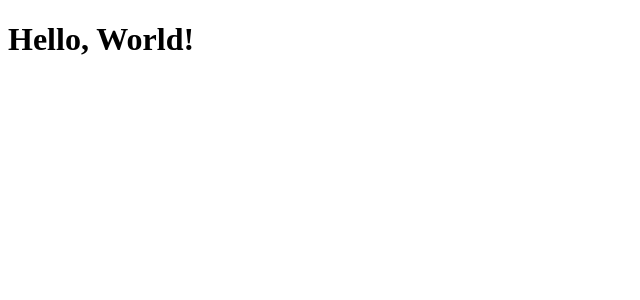
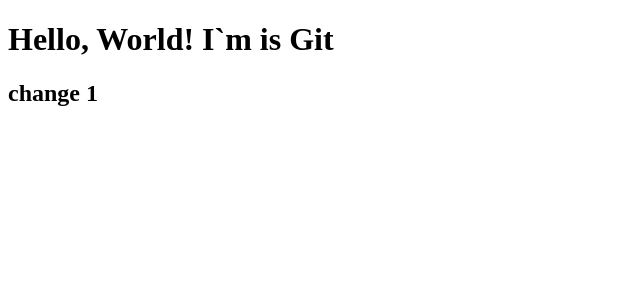
Before and after one commit to Yudytskyi/GitTest, a React (Create React App) app: page / in a window 1280 px wide. Shown: the top 300 px of the page, without its empty margins (0-640 px from the left). Built offline with nearby package versions, Linux system fonts and the light colour scheme.

Commit message:
add change 1

```diff
--- a/src/App.js
+++ b/src/App.js
@@ -1,10 +1,13 @@
 
 function App() {
   return (
-    <h1>
-      Hello, World!
-    </h1>
+    <>
+    <h1>Hello, World! I`m is Git</h1>
+    <h2>change 1</h2>
+    </>
   );
 }
 
 export default App;
+
+// lajkdshfljahsdf"
```
